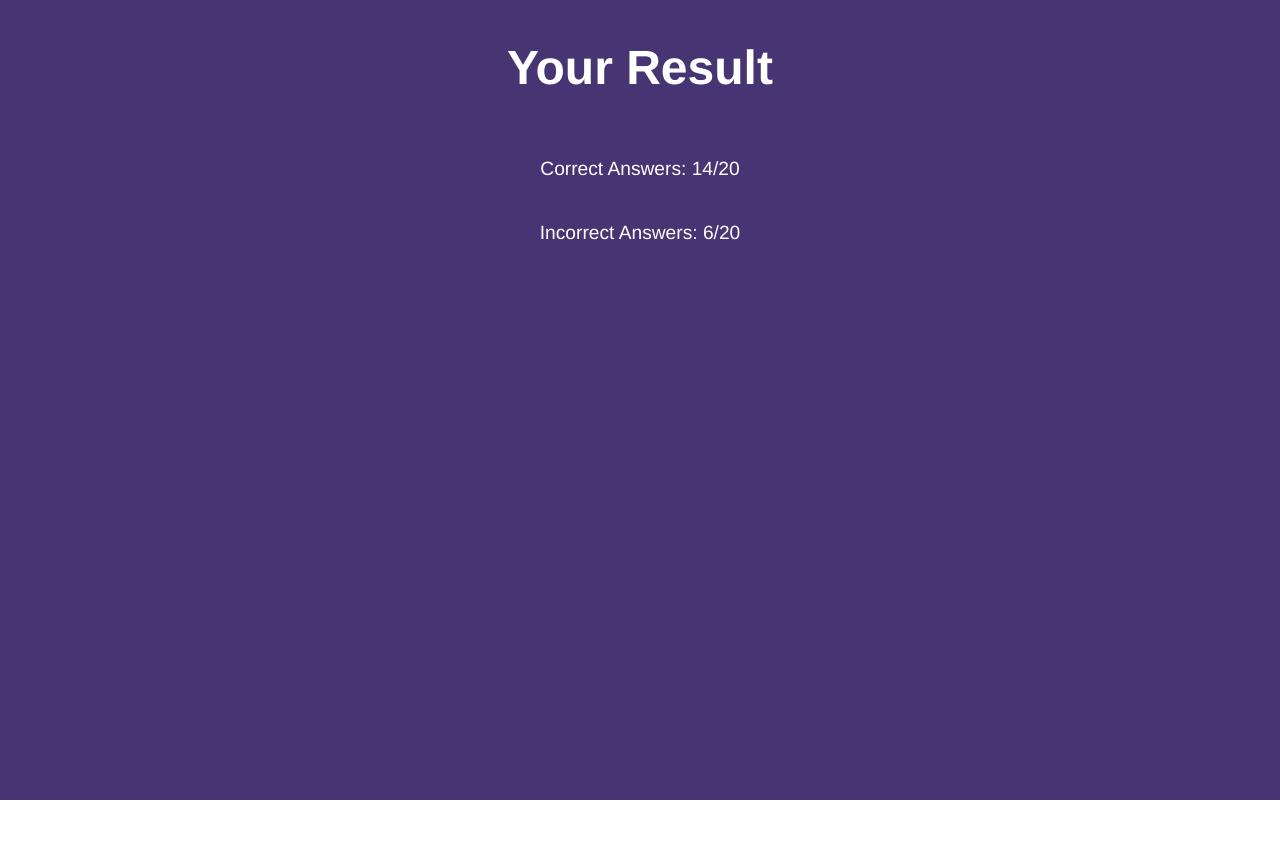
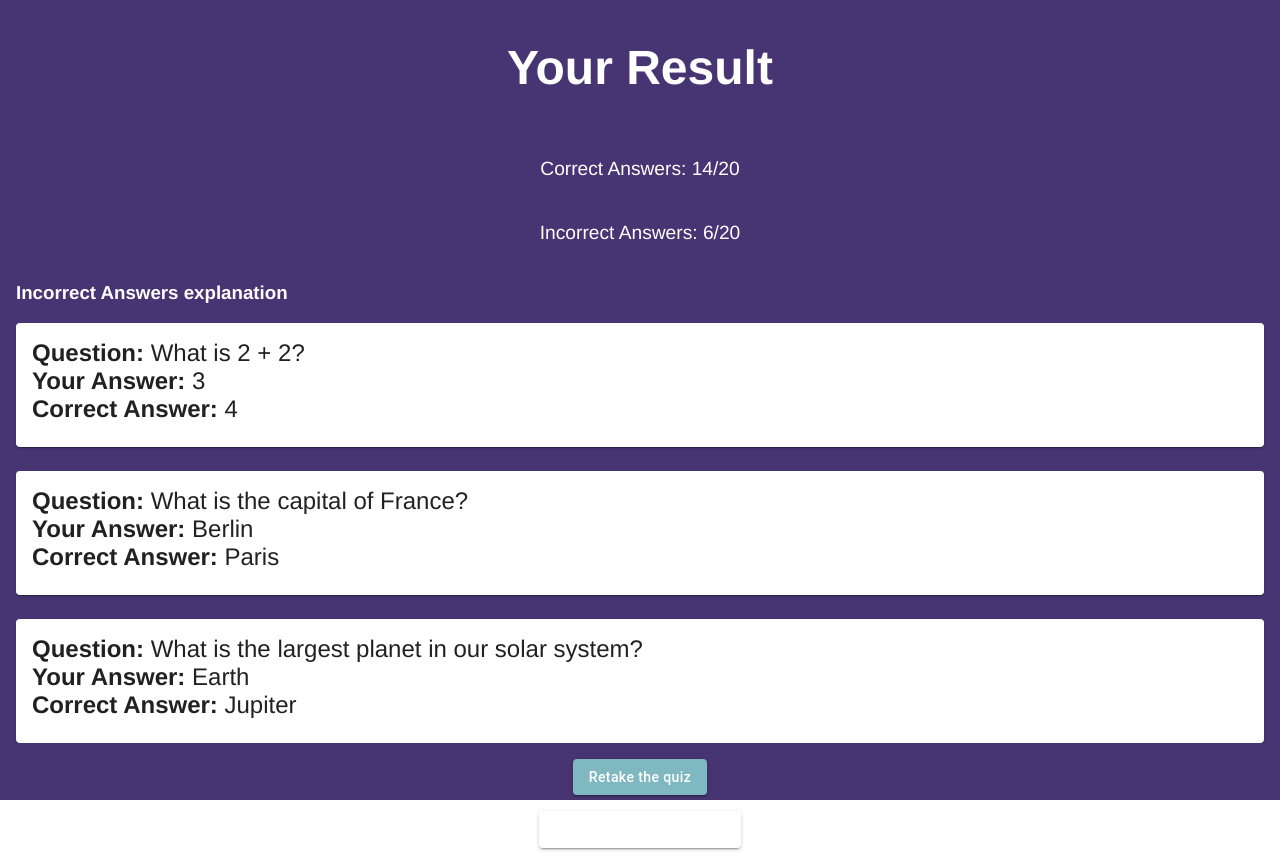
Before and after one commit to Phuc645/ProQuiz, a React (Vite) app in the folder frontend/: page /quizresult in a window 1280 px wide. Before the commit the page ends 800 px from the top, so only its background shows below. Built offline with nearby package versions, Linux system fonts and the light colour scheme.

Commit message:
Finish the quiz result page
Enhance QuizResult component with detailed incorrect answers display and action buttons

```diff
--- a/frontend/src/QuizResult/QuizResult.scss
+++ b/frontend/src/QuizResult/QuizResult.scss
@@ -4,7 +4,6 @@
   background-color: $quiz-background-color;
   display: flex;
   flex-direction: column;
-    align-items: center;
   height: 100vh;
   .quiz-result-header {
     display: flex;
@@ -12,7 +11,7 @@
     gap: 4px;
     align-items: center;
   }
-  .quiz-result-header h2, p {
+   h2, p, h3 {
     color: $quiz-letter-color;
   }
     .quiz-result-header h2 {
@@ -22,4 +21,24 @@
    .quiz-result-header p {
     font-size: 1.2rem;
    }
+    .quiz-result-body h3 {
+     margin-left: 16px;
+    }
+  .quiz-result-list {
+    display: flex;
+    flex-direction: column;
+    gap: 24px;
+    margin-top: 16px;
+    overflow-y: auto;
+    padding: 0 16px;
+    flex-grow: 1;
+    font-size: 1.5rem;
+  }
+  .quiz-result-actions {
+    display: flex;
+    flex-direction: column;
+    align-items: center;
+    gap: 16px;
+    padding: 16px;
+  }
 }
--- a/frontend/src/QuizResult/QuizResult.tsx
+++ b/frontend/src/QuizResult/QuizResult.tsx
@@ -1,6 +1,14 @@
 import './QuizResult.scss'
+import Card from '@mui/material/Card';
+import CardContent from '@mui/material/CardContent';
+import ButtonComponent from '../Components/ButtonComponent/ButtonComponent';
 
 export default function QuizResult() {
+    const items = [
+        {id: 1, question: "What is 2 + 2?", yourAnswer: "3", correctAnswer: "4"},
+        {id: 2, question: "What is the capital of France?", yourAnswer: "Berlin", correctAnswer: "Paris"},
+        {id: 3, question: "What is the largest planet in our solar system?", yourAnswer: "Earth", correctAnswer: "Jupiter"},
+    ]
     return (
         <div className="quiz-result-container">
             <div className="quiz-result-header">
@@ -9,8 +17,26 @@ export default function QuizResult() {
                 <p>Incorrect Answers: 6/20</p>
             </div>
             <div className="quiz-result-body">
+                <h3>Incorrect Answers explanation</h3>
+                <div className="quiz-result-list">
+                    {items.map(item => (
+                        <Card key={item.id}>
+                            <CardContent>
+                            <strong>Question:</strong> {item.question} <br />
+                            <strong>Your Answer:</strong> {item.yourAnswer} <br />
+                            <strong>Correct Answer:</strong> {item.correctAnswer}
+                            </CardContent>
+                        </Card>
+                    ))}
+                </div>
             </div>
             <div className="quiz-result-actions">
+                <ButtonComponent style={{ backgroundColor: '#7fb8c1' }}>
+                        Retake the quiz
+                </ButtonComponent>
+                <ButtonComponent style={{ backgroundColor: 'transparent' }}>
+                        Go back to the homepage
+                </ButtonComponent>
             </div>
         </div>
     );
```
